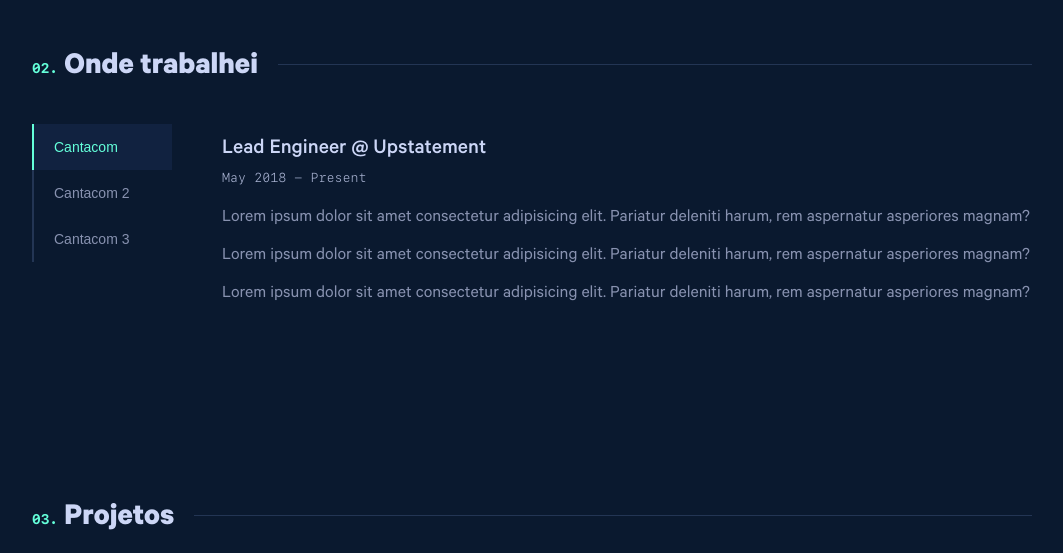
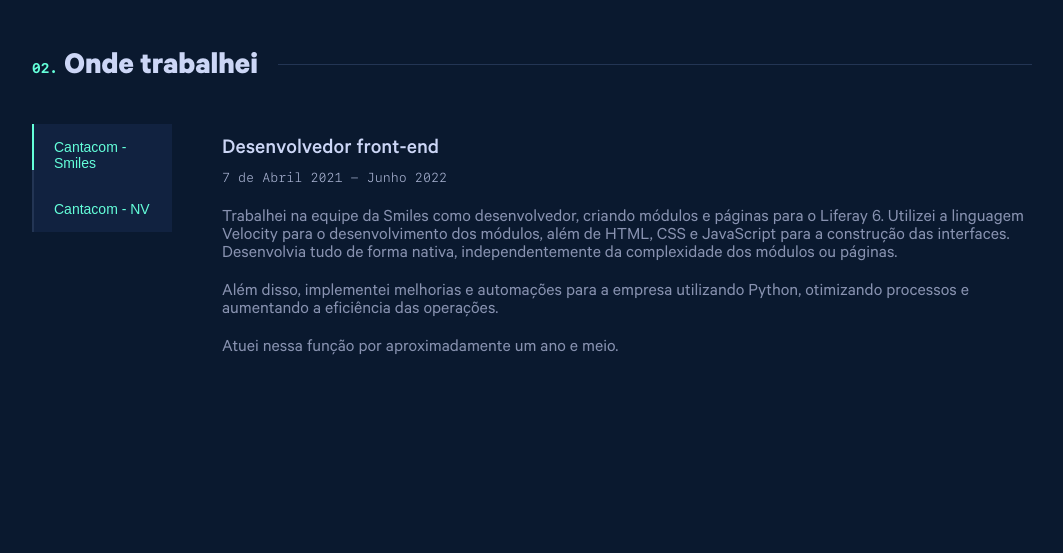
Before and after one commit to GobsRuiz/Gobs-Portfolio, a website: page index.html in a window 1280 px wide. Shown: the part 1360-1913 px from the top of the page, without its empty margins (108-1171 px from the left). Drawn offline with Linux system fonts and the light colour scheme.

Commit message:
Feat: I added the text that talks about where I worked

```diff
--- a/index.html
+++ b/index.html
@@ -118,72 +118,57 @@
                     <div class="worked__tabs__options__bar"></div>
 
                     <button class="worked__tabs__options__btn worked__tabs__options__btn--active" data-option="cantacom">
-                        Cantacom
+                        Cantacom - Smiles
                     </button>
 
-                    <button class="worked__tabs__options__btn" data-option="cantacom2">
-                        Cantacom 2
-                    </button>
-
-                    <button class="worked__tabs__options__btn" data-option="cantacom3">
-                        Cantacom 3
+                    <button class="worked__tabs__options__btn worked__tabs__options__btn--active" data-option="cantacomNV">
+                        Cantacom - NV
                     </button>
                 </div>
 
                 <div class="worked__tabs__content worked__tabs__content--show" data-content="cantacom">
                     <h3>
-                        Lead Engineer @ Upstatement
+                        Desenvolvedor front-end
                     </h3>
                     <h4>
-                        May 2018 - Present
+                        7 de Abril 2021 - Junho 2022
                     </h4>
 
                     <p class="worked__tabs__content__topic">
-                        Lorem ipsum dolor sit amet consectetur adipisicing elit. Pariatur deleniti harum, rem aspernatur asperiores magnam?
+                        Trabalhei na equipe da Smiles como desenvolvedor, criando módulos e páginas para o Liferay 6. Utilizei a linguagem Velocity para o desenvolvimento dos módulos, além de HTML, CSS e JavaScript para a construção das interfaces. Desenvolvia tudo de forma nativa, independentemente da complexidade dos módulos ou páginas.
                     </p>
+
                     <p class="worked__tabs__content__topic">
-                        Lorem ipsum dolor sit amet consectetur adipisicing elit. Pariatur deleniti harum, rem aspernatur asperiores magnam?
+                        Além disso, implementei melhorias e automações para a empresa utilizando Python, otimizando processos e aumentando a eficiência das operações.
                     </p>
+
                     <p class="worked__tabs__content__topic">
-                        Lorem ipsum dolor sit amet consectetur adipisicing elit. Pariatur deleniti harum, rem aspernatur asperiores magnam?
+                        Atuei nessa função por aproximadamente um ano e meio.
                     </p>
                 </div>
 
-                <div class="worked__tabs__content" data-content="cantacom2">
+                <div class="worked__tabs__content" data-content="cantacomNV">
                     <h3>
-                        Lead Engineer @ Upstatement 2
+                        Desenvolvedor full stack
                     </h3>
                     <h4>
-                        May 2018 - Present
+                        7 de Abril 2021 - Até o momento
                     </h4>
 
                     <p class="worked__tabs__content__topic">
-                        Lorem ipsum dolor sit amet consectetur adipisicing elit. Pariatur deleniti harum, rem aspernatur asperiores magnam?
+                        Atuo na equipe de novos negócios, onde colaboro com grandes empresas como PETRONAS, Localiza, Universia, Alelo, Secovi, Minuano, Swift, Maturatta, Espro, Mandaê, entre outras, incluindo a Smiles. Continuo atendendo demandas da Smiles, como o desenvolvimento de páginas importantes para a Orange Week.
                     </p>
-                    <p class="worked__tabs__content__topic">
-                        Lorem ipsum dolor sit amet consectetur adipisicing elit. Pariatur deleniti harum, rem aspernatur asperiores magnam?
-                    </p>
-                    <p class="worked__tabs__content__topic">
-                        Lorem ipsum dolor sit amet consectetur adipisicing elit. Pariatur deleniti harum, rem aspernatur asperiores magnam?
-                    </p>
-                </div>
-
-                <div class="worked__tabs__content" data-content="cantacom3">
-                    <h3>
-                        Lead Engineer @ Upstatement 3
-                    </h3>
-                    <h4>
-                        May 2018 - Present
-                    </h4>
 
                     <p class="worked__tabs__content__topic">
-                        Lorem ipsum dolor sit amet consectetur adipisicing elit. Pariatur deleniti harum, rem aspernatur asperiores magnam?
+                        Tenho experiência no desenvolvimento de sistemas, ferramentas, sites, landing pages, jogos e aplicativos. No meu trabalho, utilizo principalmente os frameworks Laravel e Nuxt, além de HTML, CSS e JavaScript. Já trabalhei com diversas bibliotecas, como Bootstrap, Swiper, Framer Motion, TailwindCSS, Phaser, entre outras.
                     </p>
+
                     <p class="worked__tabs__content__topic">
-                        Lorem ipsum dolor sit amet consectetur adipisicing elit. Pariatur deleniti harum, rem aspernatur asperiores magnam?
+                        Além de PHP, também tenho experiência com Python.
                     </p>
+
                     <p class="worked__tabs__content__topic">
-                        Lorem ipsum dolor sit amet consectetur adipisicing elit. Pariatur deleniti harum, rem aspernatur asperiores magnam?
+                        Permaneco nesta empresa, que tem me proporcionado um grande aprendizado e me tratado como um colaborador valioso.
                     </p>
                 </div>
             </div>
```
